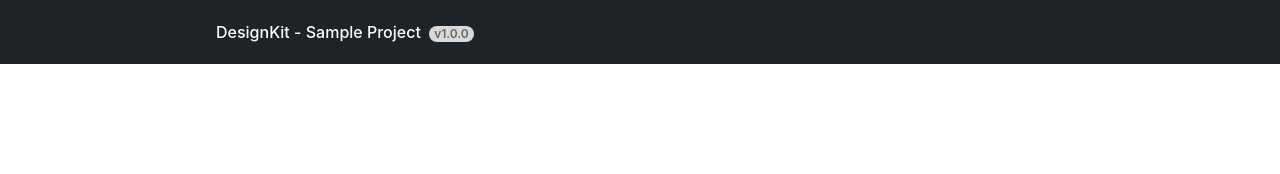
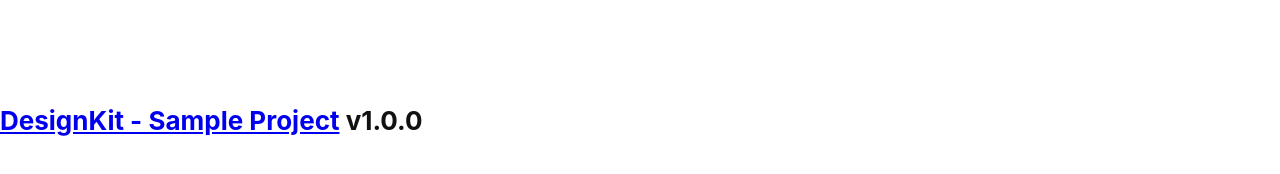
Before and after one commit to rightscale-design/designkit-project, a website: page docs/index.html in a window 1280 px wide. Drawn offline with nearby package versions, Linux system fonts and the light colour scheme; files that its build step writes are made by us from their sources.

Commit message:
Updated project template

```diff
--- a/index.html
+++ b/docs/index.html
@@ -28,54 +28,12 @@
       -webkit-font-smoothing: antialiased;
       -moz-osx-font-smoothing: grayscale;
     }
-
-    .wrapper {
-      width: 928px;
-      padding: 0 40px;
-      margin: 0 auto;
-    }
-    header {
-      position: fixed;
-      top: 0;
-      right: 0;
-      bottom: auto;
-      left: 0;
-      z-index: 2;
-      padding: 20px 0;
-      margin-bottom: 20px;
-      background: #1e2327;
-    }
-
-    header h1 {
-      padding: 0;
-      margin: 0;
-      font-size: 16px;
-      font-weight: 500;
-    }
-
-    header a {
-      color: #fff;
-      text-decoration: none;
-    }
-
-    header .version {
-      display: inline-block;
-      padding: 2px 5px;
-      margin-left: .25rem;
-      font-size: 12px;
-      font-weight: 600;
-      line-height: 1;
-      color: #666;
-      vertical-align: text-bottom;
-      background-color: rgba(238, 238, 238, .9);
-      border-radius: 20px;
-    }
   </style>
 </head>
 <body>
   <header>
     <div class="wrapper">
-      <h1><a href="https://github.com/rightscale-design/designkit-forms">DesignKit - Sample Project</a> <span class="version">v1.0.0</span></h1>
+      <h1><a href="https://github.com/rightscale-design/designkit-*">DesignKit - Sample Project</a> <span class="version">v1.0.0</span></h1>
     </div>
   </header>
   <div class="wrapper">
```
Also changed, not shown: src/scss/index.scss (+5 -3 lines), README.md, 2 other files.
